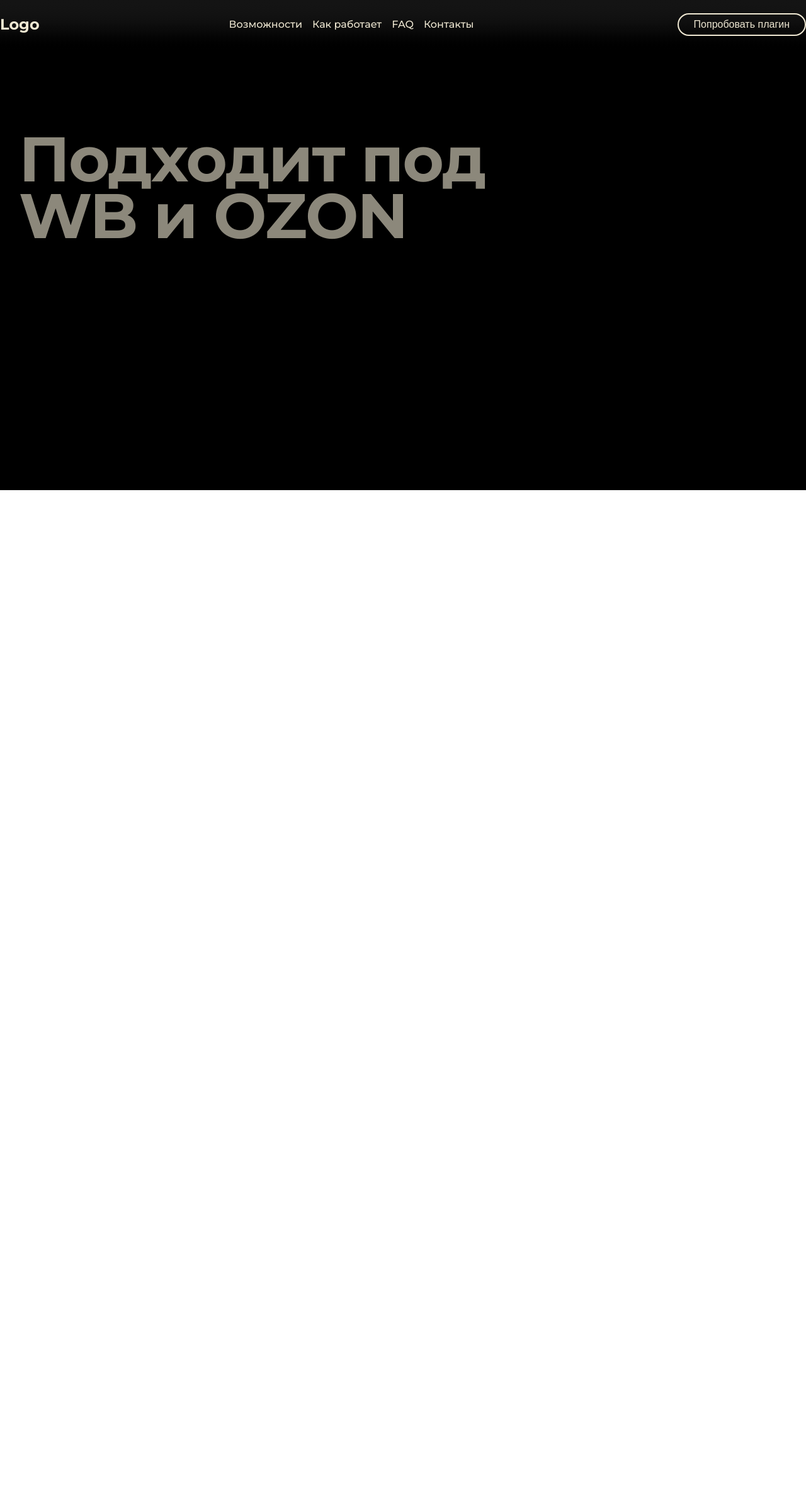
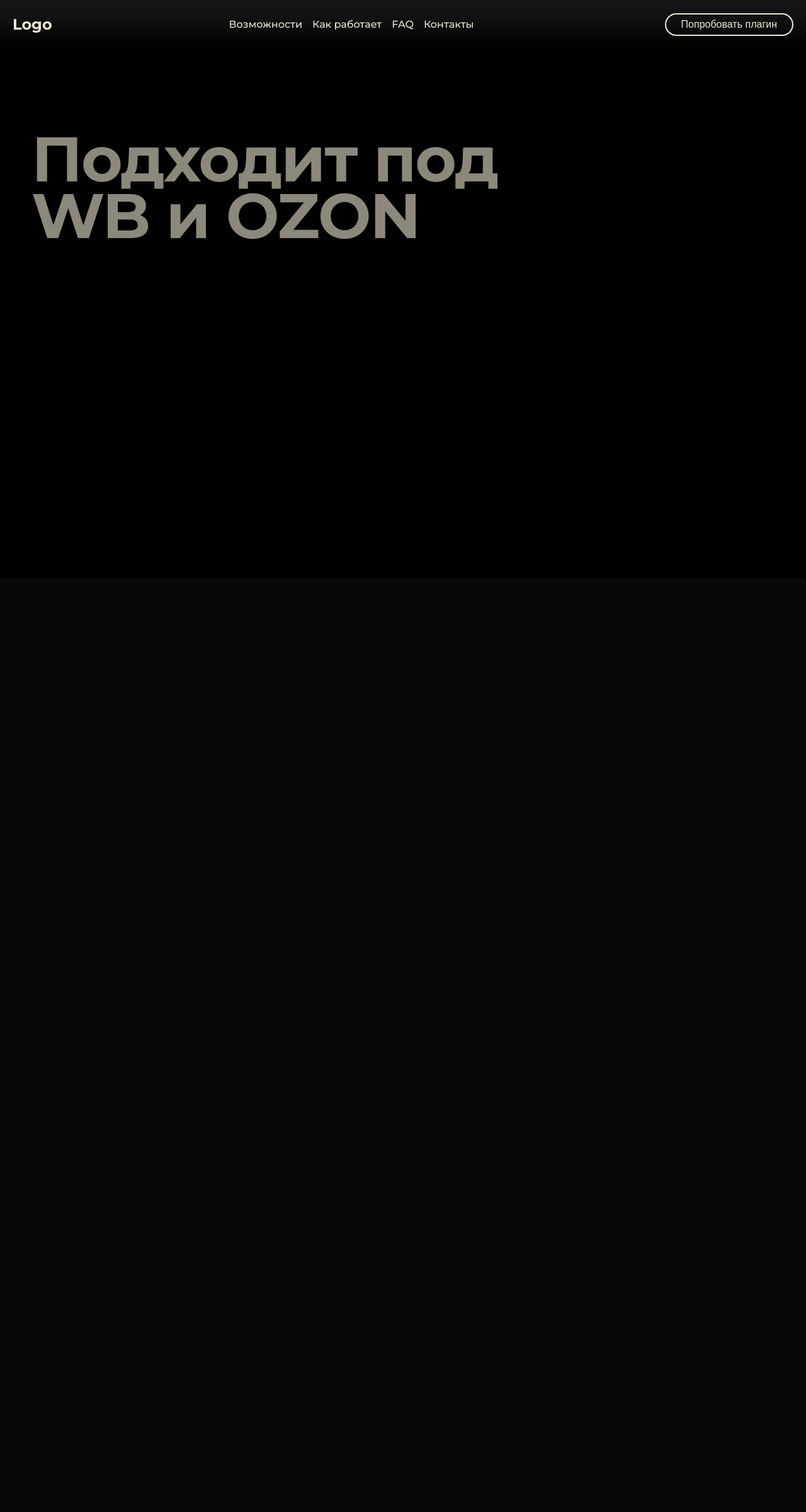
Before and after one commit to VKRFigmaPlugin/Landing, a Python web app: template app/templates/pages/index.html in a window 1280 px wide. Shown: the whole page at 63% size. After the commit the page ends 380 px from the top, so only its background shows below. Run offline with Jinja, Linux system fonts and the light colour scheme; the template is opened without the code that fills it, so the values that code supplies are empty; some web fonts are replaced.

Commit message:
fix: поправил недочеты с контейнером основным, поменял присваивание цвета контейнеру, вынес в body

```diff
--- a/app/static/styles/components/_base.scss
+++ b/app/static/styles/components/_base.scss
@@ -1,7 +1,7 @@
 *,
 *:after,
 *:before {
-  box-sizing: border-box;
+  //box-sizing: border-box;
   padding: 0;
   margin: 0;
   line-height: 1;
@@ -23,12 +23,13 @@
   flex-direction: column;
   max-width: 100vw;
   min-height: 100vh;
+  background-color: $color-base-black;
 }
 
 .main {
   &__container {
-    width: 100%;
-    max-width: 1440px;
+    width: calc(100% - 40px);
+    max-width: 1400px;
     padding: 0 20px;
     margin: 0;
   }
--- a/app/static/styles/components/index/_hero.scss
+++ b/app/static/styles/components/index/_hero.scss
@@ -1,15 +1,12 @@
 .hero {
   width: 100%;
   min-height: 100vh;
-  background-color: $color-base-black;
   position: relative;
   z-index: 1;
   display: flex;
   align-items: flex-start;
   justify-content: center;
   margin-bottom: 40px;
-  margin-top: -100px;
-  padding-top: 100px;
 
   &__title {
     font-family: "Montserrat", sans-serif;
--- a/app/static/styles/styles.css
+++ b/app/static/styles/styles.css
@@ -19,7 +19,6 @@
 *,
 *:after,
 *:before {
-  box-sizing: border-box;
   padding: 0;
   margin: 0;
   line-height: 1;
@@ -41,11 +40,12 @@
   flex-direction: column;
   max-width: 100vw;
   min-height: 100vh;
+  background-color: #000000;
 }
 
 .main__container {
-  width: 100%;
-  max-width: 1440px;
+  width: calc(100% - 40px);
+  max-width: 1400px;
   padding: 0 20px;
   margin: 0;
 }
@@ -143,15 +143,12 @@
 .hero {
   width: 100%;
   min-height: 100vh;
-  background-color: #000000;
   position: relative;
   z-index: 1;
   display: flex;
   align-items: flex-start;
   justify-content: center;
   margin-bottom: 40px;
-  margin-top: -100px;
-  padding-top: 100px;
 }
 .hero__title {
   font-family: "Montserrat", sans-serif;
@@ -288,6 +285,5 @@
     font-size: 40px;
   }
 }
-body {
-  height: 300vh;
-}/*# sourceMappingURL=styles.css.map */
+
+/*# sourceMappingURL=styles.css.map */
--- a/app/static/styles/styles.scss
+++ b/app/static/styles/styles.scss
@@ -3,7 +3,3 @@
 @import "components/base";
 @import "components/header";
 @import "components/index/hero";
-
-body {
-  height: 300vh;
-}
--- a/app/templates/layouts/base.html
+++ b/app/templates/layouts/base.html
@@ -9,10 +9,12 @@
     {% endblock %}
 </head>
 <body id="body">
+<div class="main__container">
 {% include 'components/elements/header.html' %}
 
 {% block body %}
 {% endblock %}
+</div>
 
 {% block scripts %}{% endblock %}
 </body>
```
Also changed, not shown: 1 other file.
